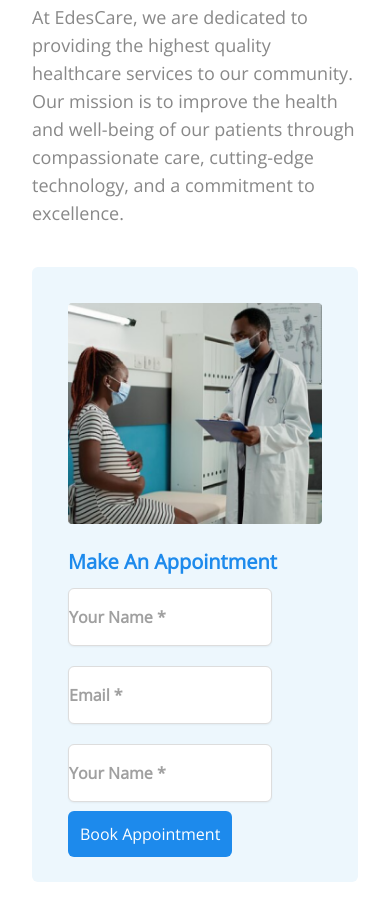
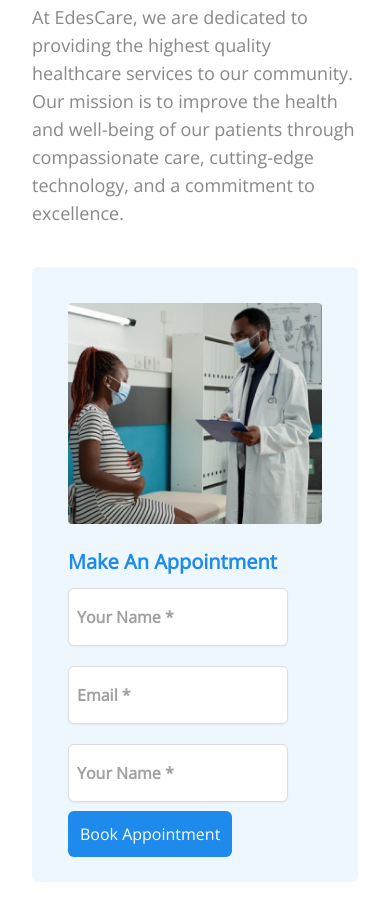
Before and after one commit to alimuhammeddev/Edescare, a plain HTML site: page index.html in a window 390 px wide. Shown: the part 4669-5583 px from the top of the page. Drawn offline with nearby package versions, Linux system fonts and the light colour scheme.

Commit message:
final commit on appointment page

```diff
--- a/index.html
+++ b/index.html
@@ -197,9 +197,9 @@
                             </div>
                             <div class="p-4">
                                 <h1 class="text-xl text-[#1D8AEC] font-semibold -mt-2">Make An Appointment</h1>
-                                <input type="Name" name="name" class="mt-3 block rounded-md border border-[#dddddd] bg-[#FFFFFF] lg:px-20 py-4 placeholder-[#12121266] shadow-sm placeholder:font-semibold placeholder:text-#37393F focus:border-[#DDDDDD] focus:outline-none focus:ring-1 focus:ring-[#DDDDDD] sm:text-sm" placeholder="Your Name *" />
-                                <input type="email" name="email" class="mt-5 block rounded-md border border-[#dddddd] bg-[#FFFFFF] lg:px-20 py-4 placeholder-[#12121266] shadow-sm placeholder:font-semibold focus:border-[#DDDDDD] focus:outline-none focus:ring-1 focus:ring-[#DDDDDD] sm:text-sm" placeholder="Email *" />
-                                <input type="Name" name="name" class="mt-5 block rounded-md border border-[#dddddd] bg-[#FFFFFF] lg:px-20 py-4 placeholder-[#12121266] shadow-sm placeholder:font-semibold placeholder:text-#37393F focus:border-[#DDDDDD] focus:outline-none focus:ring-1 focus:ring-[#DDDDDD] sm:text-sm" placeholder="Your Name *" />
+                                <input type="Name" name="name" class="mt-3 block rounded-md border border-[#dddddd] bg-[#FFFFFF] lg:px-20 py-4 p-2 placeholder-[#12121266] shadow-sm placeholder:font-semibold placeholder:text-#37393F focus:border-[#DDDDDD] focus:outline-none focus:ring-1 focus:ring-[#DDDDDD] sm:text-sm" placeholder="Your Name *" />
+                                <input type="email" name="email" class="mt-5 block rounded-md border border-[#dddddd] bg-[#FFFFFF] lg:px-20 py-4 p-2 placeholder-[#12121266] shadow-sm placeholder:font-semibold focus:border-[#DDDDDD] focus:outline-none focus:ring-1 focus:ring-[#DDDDDD] sm:text-sm" placeholder="Email *" />
+                                <input type="Name" name="name" class="mt-5 block rounded-md border border-[#dddddd] bg-[#FFFFFF] lg:px-20 py-4 p-2 placeholder-[#12121266] shadow-sm placeholder:font-semibold placeholder:text-#37393F focus:border-[#DDDDDD] focus:outline-none focus:ring-1 focus:ring-[#DDDDDD] sm:text-sm" placeholder="Your Name *" />
                                 <div class="mt-5">
                                     <a href="#" class="bg-[#1D8AEC] text-[#FFFFFF] p-3 lg:px-[83px] rounded-md">Book Appointment</a>
                                 </div>
```
